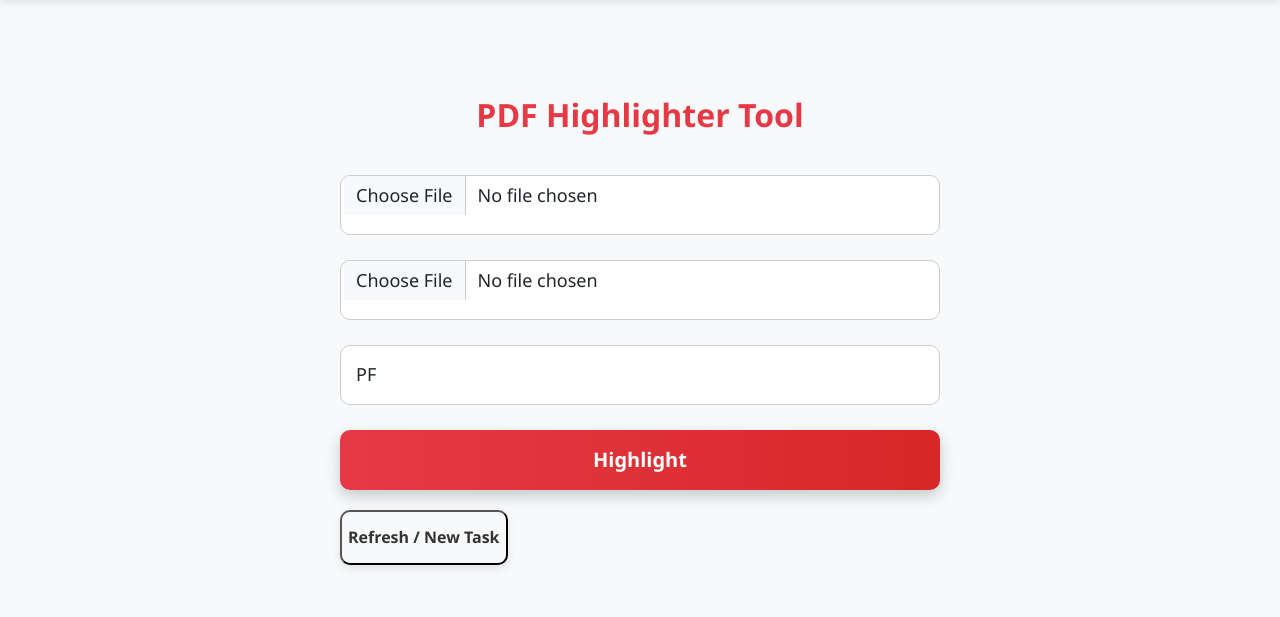
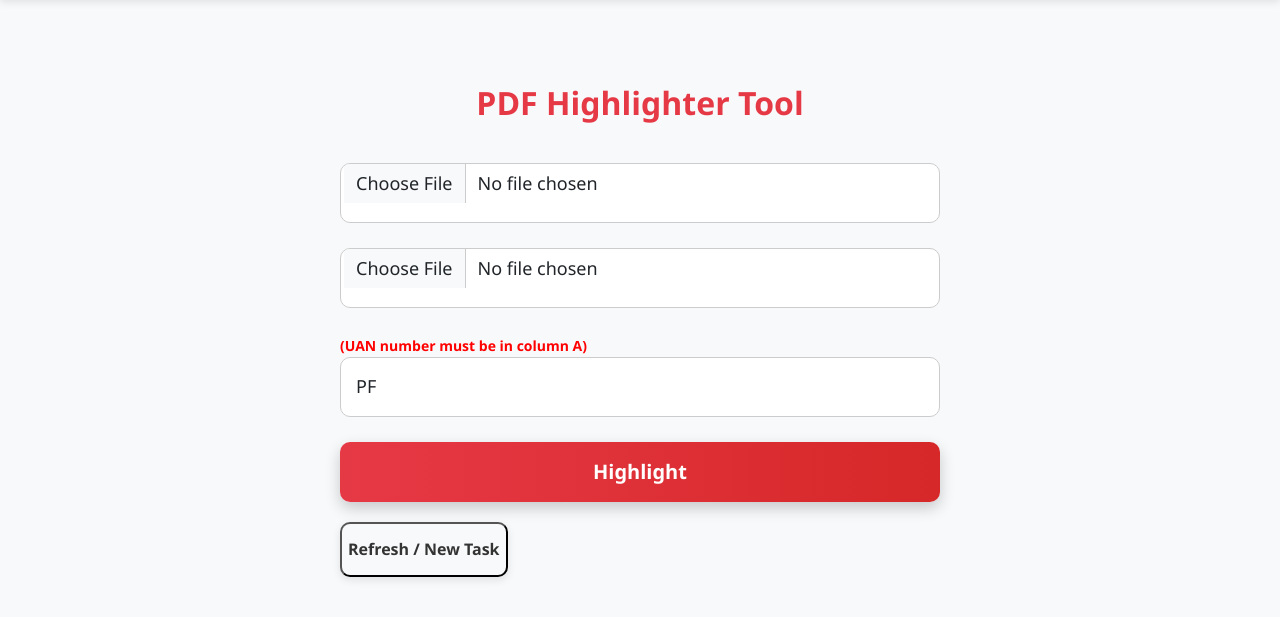
Before and after one commit to ajaysinghrajput9370/WeLoveDoc, a Flask app: page / in a window 1280 px wide. Shown: the part 85-702 px from the top of the page. Run offline with Flask 3, Linux system fonts and the light colour scheme; a user stored in the database is signed in; data comes from the database, SQL or seed files in the repository.

Commit message:
Update index.html
sa

```diff
--- a/templates/index.html
+++ b/templates/index.html
@@ -124,6 +124,7 @@ footer a:hover { text-decoration: underline; }
     <form method="post" enctype="multipart/form-data">
         <input class="form-control" type="file" name="pdf" accept=".pdf" required>
         <input class="form-control" type="file" name="excel" accept=".xls,.xlsx" required>
+        <small style="color:red; font-weight:bold;">(UAN number must be in column A)</small>
         <select class="form-select" name="highlight_type" required>
             <option value="pf">PF</option>
             <option value="esic">ESIC</option>
```
